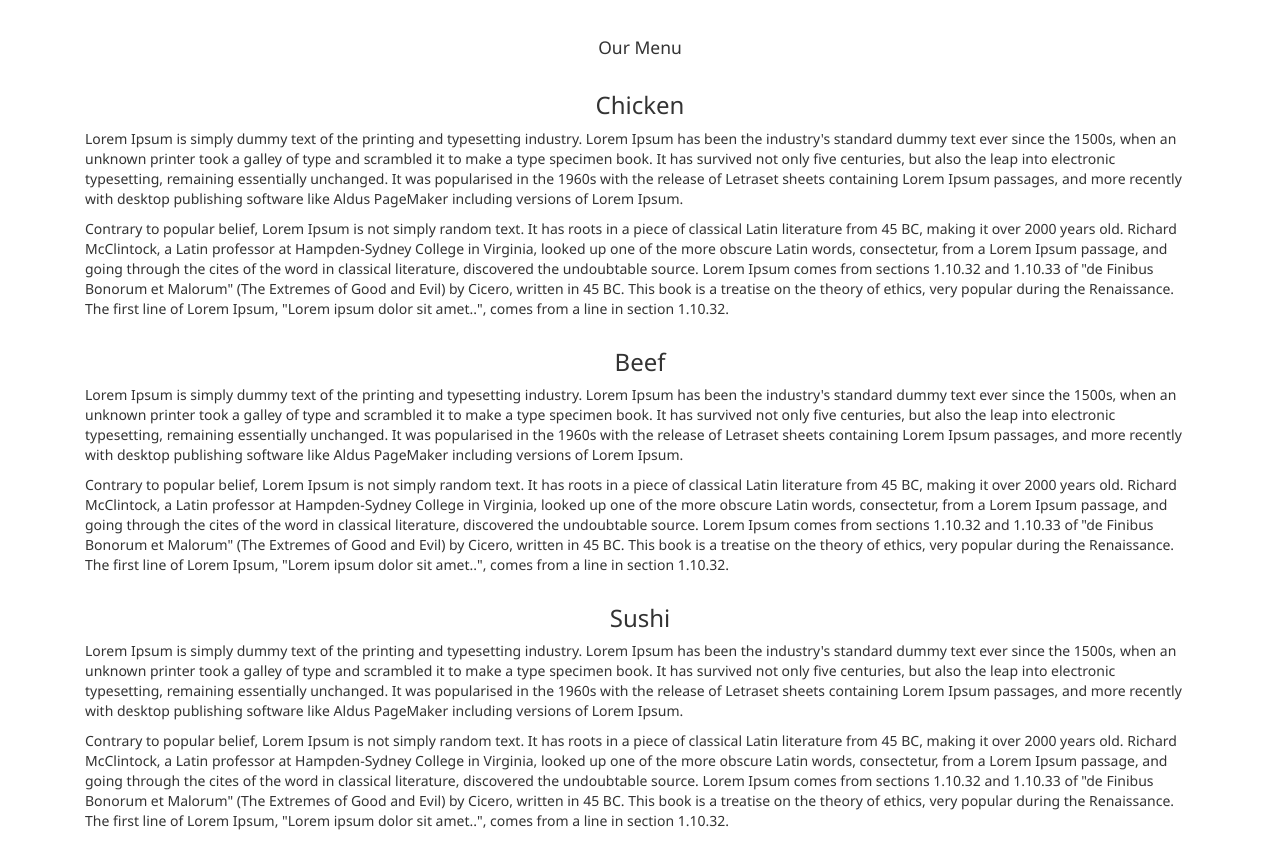
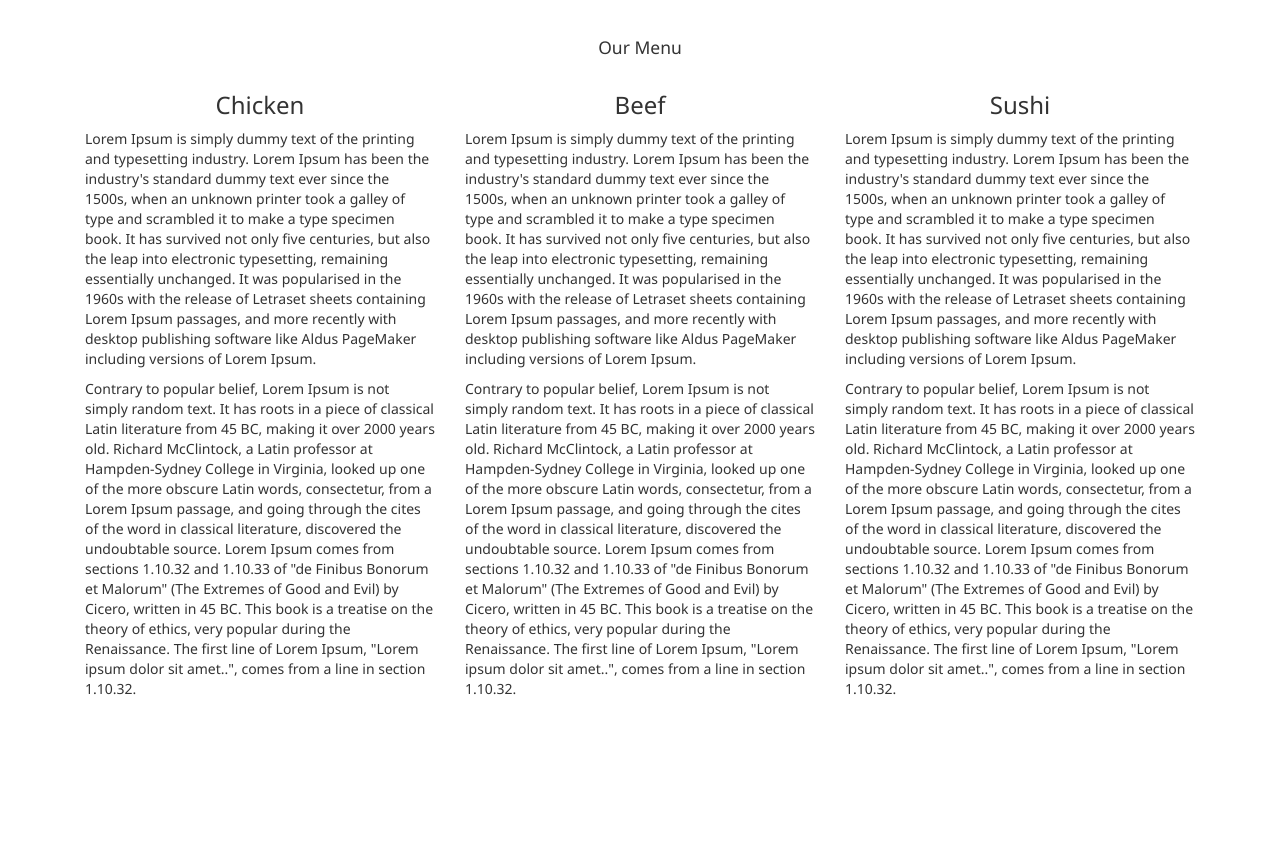
Before and after one commit to PrantikPaul/htmlCssAndJavascriptForWeb, a plain HTML site: page module3/index.html in a window 1280 px wide. Shown: the part 54-895 px from the top of the page. After the commit the page ends 800 px from the top, so only its background shows below. Drawn offline with Linux system fonts and the light colour scheme; files that its build step writes are made by us from their sources; a script that the page names is missing.

Commit message:
Update index.html

```diff
--- a/module3/index.html
+++ b/module3/index.html
@@ -46,17 +46,17 @@
 
     <div id="main-content" class="container">
       <h1 class="menu-header text-center col-md-12 col-ms-12 col-xs-12">Our Menu</h1>
-      <div id="chicken" class="menu-content col-md-12 col-ms-12 col-xs-12">
+      <div id="chicken" class="menu-content col-md-4 col-ms-6 col-xs-12">
         <h3 class="text-center">Chicken</h3>
         <p>Lorem Ipsum is simply dummy text of the printing and typesetting industry. Lorem Ipsum has been the industry's standard dummy text ever since the 1500s, when an unknown printer took a galley of type and scrambled it to make a type specimen book. It has survived not only five centuries, but also the leap into electronic typesetting, remaining essentially unchanged. It was popularised in the 1960s with the release of Letraset sheets containing Lorem Ipsum passages, and more recently with desktop publishing software like Aldus PageMaker including versions of Lorem Ipsum.</p>
         <p>Contrary to popular belief, Lorem Ipsum is not simply random text. It has roots in a piece of classical Latin literature from 45 BC, making it over 2000 years old. Richard McClintock, a Latin professor at Hampden-Sydney College in Virginia, looked up one of the more obscure Latin words, consectetur, from a Lorem Ipsum passage, and going through the cites of the word in classical literature, discovered the undoubtable source. Lorem Ipsum comes from sections 1.10.32 and 1.10.33 of "de Finibus Bonorum et Malorum" (The Extremes of Good and Evil) by Cicero, written in 45 BC. This book is a treatise on the theory of ethics, very popular during the Renaissance. The first line of Lorem Ipsum, "Lorem ipsum dolor sit amet..", comes from a line in section 1.10.32.</p>
       </div>
-      <div id="beef" class="menu-content col-md-12 col-ms-12 col-xs-12">
+      <div id="beef" class="menu-content col-md-4 col-ms-6 col-xs-12">
         <h3 class="text-center">Beef</h3>
         <p>Lorem Ipsum is simply dummy text of the printing and typesetting industry. Lorem Ipsum has been the industry's standard dummy text ever since the 1500s, when an unknown printer took a galley of type and scrambled it to make a type specimen book. It has survived not only five centuries, but also the leap into electronic typesetting, remaining essentially unchanged. It was popularised in the 1960s with the release of Letraset sheets containing Lorem Ipsum passages, and more recently with desktop publishing software like Aldus PageMaker including versions of Lorem Ipsum.</p>
         <p>Contrary to popular belief, Lorem Ipsum is not simply random text. It has roots in a piece of classical Latin literature from 45 BC, making it over 2000 years old. Richard McClintock, a Latin professor at Hampden-Sydney College in Virginia, looked up one of the more obscure Latin words, consectetur, from a Lorem Ipsum passage, and going through the cites of the word in classical literature, discovered the undoubtable source. Lorem Ipsum comes from sections 1.10.32 and 1.10.33 of "de Finibus Bonorum et Malorum" (The Extremes of Good and Evil) by Cicero, written in 45 BC. This book is a treatise on the theory of ethics, very popular during the Renaissance. The first line of Lorem Ipsum, "Lorem ipsum dolor sit amet..", comes from a line in section 1.10.32.</p>
       </div>
-      <div id="sushi" class="menu-content col-md-12 col-ms-12 col-xs-12">
+      <div id="sushi" class="menu-content col-md-4 col-ms-12 col-xs-12">
         <h3 class="text-center">Sushi</h3>
         <p>Lorem Ipsum is simply dummy text of the printing and typesetting industry. Lorem Ipsum has been the industry's standard dummy text ever since the 1500s, when an unknown printer took a galley of type and scrambled it to make a type specimen book. It has survived not only five centuries, but also the leap into electronic typesetting, remaining essentially unchanged. It was popularised in the 1960s with the release of Letraset sheets containing Lorem Ipsum passages, and more recently with desktop publishing software like Aldus PageMaker including versions of Lorem Ipsum.</p>
         <p>Contrary to popular belief, Lorem Ipsum is not simply random text. It has roots in a piece of classical Latin literature from 45 BC, making it over 2000 years old. Richard McClintock, a Latin professor at Hampden-Sydney College in Virginia, looked up one of the more obscure Latin words, consectetur, from a Lorem Ipsum passage, and going through the cites of the word in classical literature, discovered the undoubtable source. Lorem Ipsum comes from sections 1.10.32 and 1.10.33 of "de Finibus Bonorum et Malorum" (The Extremes of Good and Evil) by Cicero, written in 45 BC. This book is a treatise on the theory of ethics, very popular during the Renaissance. The first line of Lorem Ipsum, "Lorem ipsum dolor sit amet..", comes from a line in section 1.10.32.</p>
```
